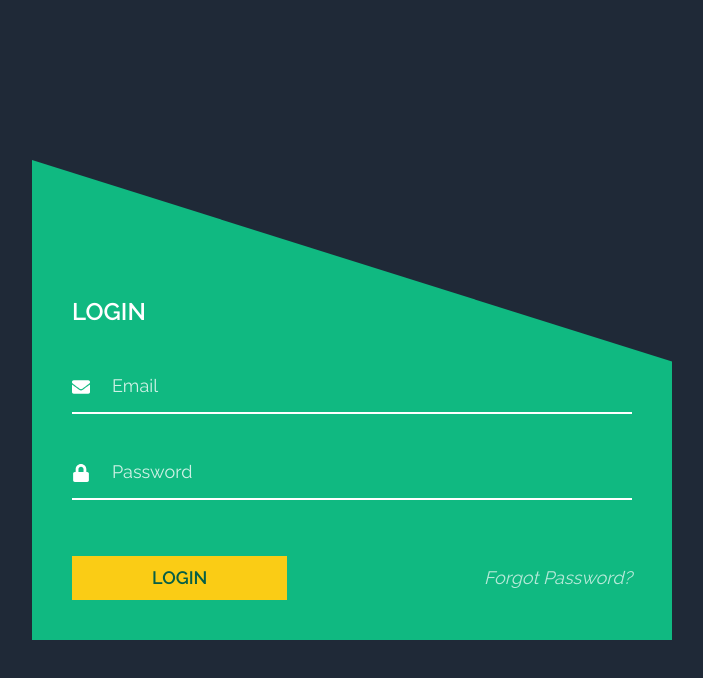
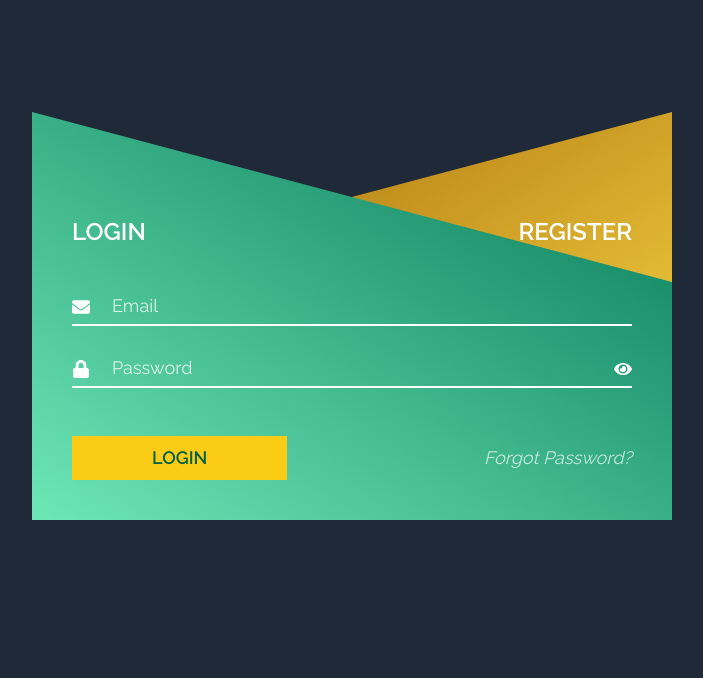
Before and after one commit to RoshanRv/Tempworld, a React (Create React App) app: page /login in a window 1280 px wide. Shown: the top 678 px of the page, without its empty margins (288-991 px from the left). Built offline with nearby package versions, Linux system fonts and the light colour scheme.

Commit message:
login and register created

```diff
--- a/src/App.jsx
+++ b/src/App.jsx
@@ -1,13 +1,13 @@
 import { BrowserRouter as Router, Routes, Route } from "react-router-dom"
 
-import Login from "./templates/Login"
+import Form from "./templates/Form"
 
 function App() {
     return (
         <Router>
             <div className="font-disp">
                 <Routes>
-                    <Route path="/login" element={<Login />} />
+                    <Route path="/login" element={<Form />} />
                 </Routes>
             </div>
         </Router>
--- a/src/index.css
+++ b/src/index.css
@@ -2,6 +2,22 @@
 @tailwind components;
 @tailwind utilities;
 
-.clip {
-    clip-path: polygon(0 0, 100% 42%, 100% 100%, 0% 100%);
+.clip-login {
+    clip-path: polygon(0 0, 100% 170px, 100% 100%, 0% 100%);
 }
+
+.clip-register {
+    clip-path: polygon(0 170px, 100% 0, 100% 100%, 0% 100%);
+}
+
+.input:invalid {
+    border-color: red;
+}
+
+.input:valid {
+    border-color: green;
+}
+
+.input:placeholder-shown {
+    border-color: white;
+}
--- /dev/null
+++ b/src/templates/Form.jsx
@@ -0,0 +1,139 @@
+import React, { useState } from "react"
+import {
+    FaEnvelope,
+    FaLock,
+    FaEye,
+    FaEyeSlash,
+    FaEyeDropper,
+} from "react-icons/fa"
+
+const Login = ({ showLogin, setShowLogin }) => {
+    const [showPassword, setShowPassword] = useState(false)
+
+    return (
+        <form
+            className={` absolute  md:p-10 ${
+                showLogin ? "z-10" : "z-0 top-0"
+            } transition-all p-6 bg-gradient-to-tr from-emerald-300 to-emerald-700 w-11/12 md:w-8/12 lg:w-6/12 text-left clip-login text-white text-lg`}
+        >
+            <h1
+                onClick={() => setShowLogin(true)}
+                className="cursor-pointer text-2xl font-bold mt-16"
+            >
+                LOGIN
+            </h1>
+            <div className="mt-10 flex flex-col gap-y-6">
+                {/*     Email    */}
+                <div className="relative ">
+                    <FaEnvelope className="absolute bottom-1/2 translate-y-1/2" />
+                    <input
+                        type="email"
+                        placeholder="Email"
+                        className="w-full border-b-2 border-white bg-transparent p-1 pl-10 placeholder:text-white/80 outline-none input"
+                        required
+                    />
+                </div>
+                {/*     Password    */}
+                <div className="relative">
+                    <FaLock className="absolute bottom-1/2 translate-y-1/2" />
+                    <input
+                        type={showPassword ? "text" : "password"}
+                        placeholder="Password"
+                        className="w-full border-b-2 border-white bg-transparent p-1 pl-10 placeholder:text-white/80 outline-none input"
+                        // pattern="[.]{8,20}"
+                        minLength={5}
+                        maxLength={20}
+                        title="Must Contain Atleast 8 Characters"
+                        required
+                    />
+                    {showPassword ? (
+                        <FaEyeSlash
+                            onClick={() => setShowPassword(false)}
+                            className={`absolute bottom-1/2 translate-y-1/2 right-0 cursor-pointer`}
+                        />
+                    ) : (
+                        <FaEye
+                            onClick={() => setShowPassword(true)}
+                            className={`absolute bottom-1/2 translate-y-1/2 right-0 cursor-pointer`}
+                        />
+                    )}
+                </div>
+                {/*     Login Button  */}
+                <div className="flex mt-6 justify-between items-center">
+                    <input
+                        type={"submit"}
+                        value="LOGIN"
+                        className="px-8 md:px-20 py-2 bg-yellow-400 text-emerald-800 font-bold"
+                    />
+
+                    <h1 className="text-white/70 italic hover:text-white hover:underline underline-offset-8 transition-colors cursor-pointer">
+                        Forgot Password?
+                    </h1>
+                </div>
+            </div>
+        </form>
+    )
+}
+
+const Register = ({ showLogin, setShowLogin }) => {
+    return (
+        <form
+            className={`  z-0 md:p-10 ${
+                !showLogin ? "z-10 " : "z-0  "
+            } transition-all p-6 bg-gradient-to-tl from-yellow-300 to-yellow-700 w-11/12 md:w-8/12 lg:w-6/12 text-left clip-register text-white text-lg`}
+        >
+            <h1
+                onClick={() => setShowLogin(false)}
+                className="cursor-pointer text-2xl font-bold mt-16 text-right"
+            >
+                REGISTER
+            </h1>
+            <div className="mt-10 flex flex-col gap-y-6">
+                {/*     Email    */}
+                <div className="relative">
+                    <FaEnvelope className="absolute bottom-1/2 translate-y-1/2" />
+                    <input
+                        type="email"
+                        placeholder="Email"
+                        className="w-full border-b-2 border-white bg-transparent p-1 pl-10 placeholder:text-white/80 outline-none"
+                    />
+                </div>
+                {/*     Password    */}
+                <div className="relative">
+                    <FaLock className="absolute bottom-1/2 translate-y-1/2" />
+                    <input
+                        type="password"
+                        placeholder="Password"
+                        className="w-full border-b-2 border-white bg-transparent p-1 pl-10 placeholder:text-white/80 outline-none"
+                    />
+                </div>
+                {/*     Register Button  */}
+                <div className="flex mt-6 justify-end  items-center">
+                    <button className="px-8 md:px-20 py-2 bg-emerald-500 text-yellow-900 font-bold">
+                        REGISTER
+                    </button>
+                    {/* <h1 className="text-white/70 italic hover:text-white hover:underline underline-offset-8 transition-colors cursor-pointer">
+                            Forgot Password?
+                        </h1> */}
+                </div>
+            </div>
+        </form>
+    )
+}
+
+const Form = () => {
+    const [showLogin, setShowLogin] = useState(true)
+
+    return (
+        <main className="bg-gray-800 w-full min-h-screen  py-28">
+            {/*     box     */}
+            <div className="flex justify-center items-center relative w-full ">
+                <Login showLogin={showLogin} setShowLogin={setShowLogin} />
+                <Register showLogin={showLogin} setShowLogin={setShowLogin} />
+                {/*     box     */}
+            </div>
+        </main>
+    )
+}
+
+export default Form
--- a/src/templates/Login.jsx
+++ /dev/null
@@ -1,44 +0,0 @@
-import React from "react"
-import { FaEnvelope, FaLock } from "react-icons/fa"
-
-const Login = () => {
-    return (
-        <main className="bg-gray-800 w-full min-h-screen flex justify-center items-center">
-            {/*     box     */}
-            <form className="md:p-10 p-6 bg-emerald-500 w-11/12 md:w-8/12 lg:w-6/12 text-left clip text-white text-lg">
-                <h1 className="text-2xl font-bold mt-24">LOGIN</h1>
-                <div className="mt-8 flex flex-col gap-y-8">
-                    {/*     Email    */}
-                    <div className="relative">
-                        <FaEnvelope className="absolute bottom-1/2 translate-y-1/2" />
-                        <input
-                            type="email"
-                            placeholder="Email"
-                            className="w-full border-b-2 border-white bg-transparent p-3 pl-10 placeholder:text-white/80 outline-none"
-                        />
-                    </div>
-                    {/*     Password    */}
-                    <div className="relative">
-                        <FaLock className="absolute bottom-1/2 translate-y-1/2" />
-                        <input
-                            type="password"
-                            placeholder="Password"
-                            className="w-full border-b-2 border-white bg-transparent p-3 pl-10 placeholder:text-white/80 outline-none"
-                        />
-                    </div>
-                    {/*     Login Button  */}
-                    <div className="flex mt-6 justify-between items-center">
-                        <button className="px-8 md:px-20 py-2 bg-yellow-400 text-emerald-800 font-bold">
-                            LOGIN
-                        </button>
-                        <h1 className="text-white/70 italic hover:text-white hover:underline underline-offset-8 transition-colors cursor-pointer">
-                            Forgot Password?
-                        </h1>
-                    </div>
-                </div>
-            </form>
-        </main>
-    )
-}
-
-export default Login
```
